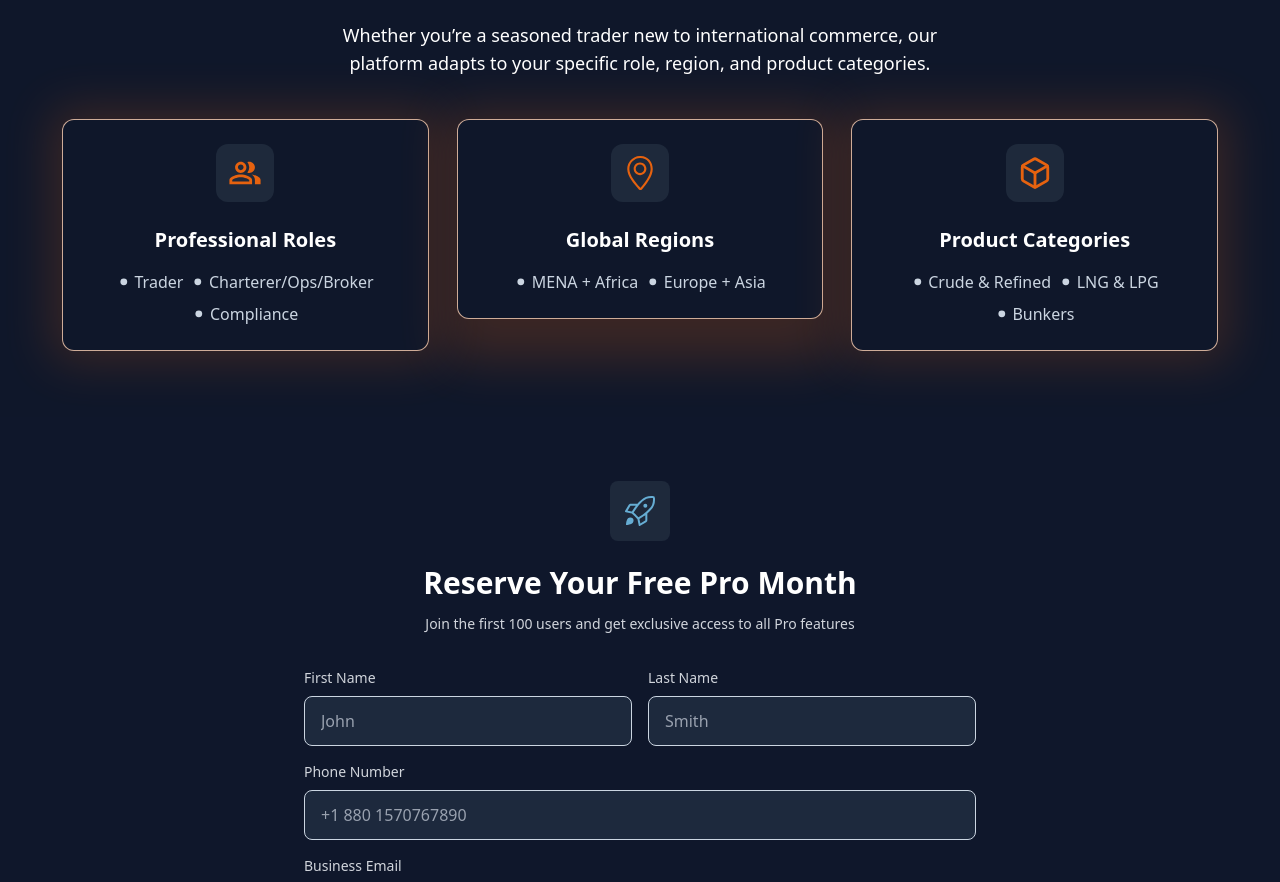
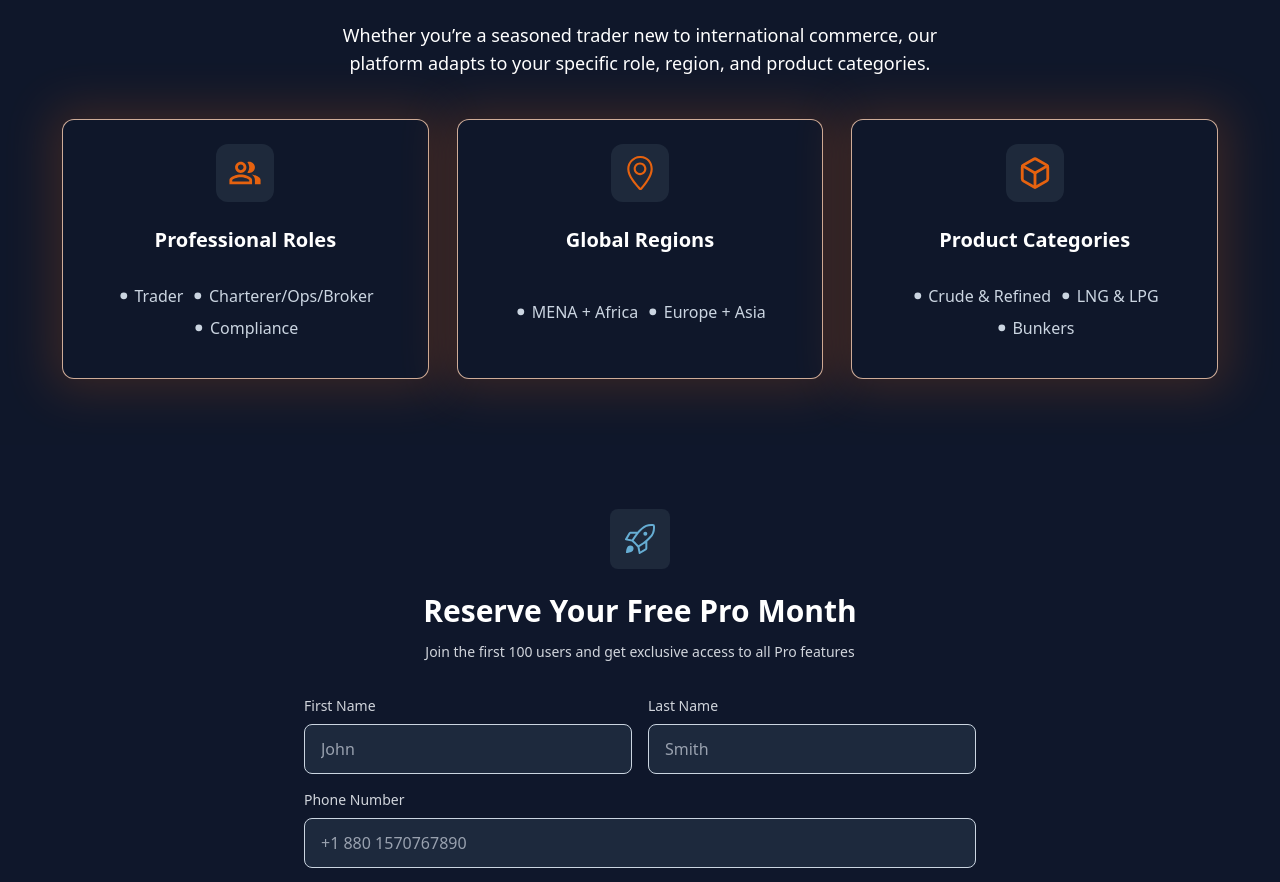
Before and after one commit to Shawon-Reza/Abdullah, a React (Vite) app: page / in a window 1280 px wide. Shown: the part 3875-4757 px from the top of the page. Built offline with nearby package versions, Linux system fonts and the light colour scheme; no server answers.

Commit message:
Global div height fixed

```diff
--- a/src/Components/LandingPage/GlobalTradeComponent.jsx
+++ b/src/Components/LandingPage/GlobalTradeComponent.jsx
@@ -40,7 +40,7 @@ const GlobalTradeComponent = () => {
       <div className="grid grid-cols-1 md:grid-cols-3 gap-6 items-stretch">
         {tradeCards.map((card) => (
           <Gradient key={card.id}>
-            <div className="bg-[#0F172A] border border-[#FED1B5]/80 rounded-xl p-4 sm:p-6 flex flex-col items-center text-center h-full md:min-h-[260px]  xl:min-h-0 hover:scale-102 transform transition-transform duration-700 ease-in-out">
+            <div className="bg-[#0F172A] border border-[#FED1B5]/80 rounded-xl p-4 sm:p-6 flex flex-col items-center text-center h-full md:min-h-[260px]  2xl:min-h-0 hover:scale-102 transform transition-transform duration-700 ease-in-out">
               <div className="bg-[#1E293B] rounded-xl p-3 mb-6 flex items-center justify-center">
                 {card.icon}
               </div>
--- a/src/Components/LandingPage/ServicesSection.jsx
+++ b/src/Components/LandingPage/ServicesSection.jsx
@@ -44,7 +44,7 @@ const ServicesSection = () => {
 
   const handleSampleClick = (serviceTitle) => {
     // This function can be connected to backend API later
-    console.log(`Viewing sample for: ${serviceTitle}`)
+    // console.log(`Viewing sample for: ${serviceTitle}`)
   }
 
   return (
```
Also changed, not shown: src/Components/LandingPage/ReservationForm.jsx (+5 -5 lines).
